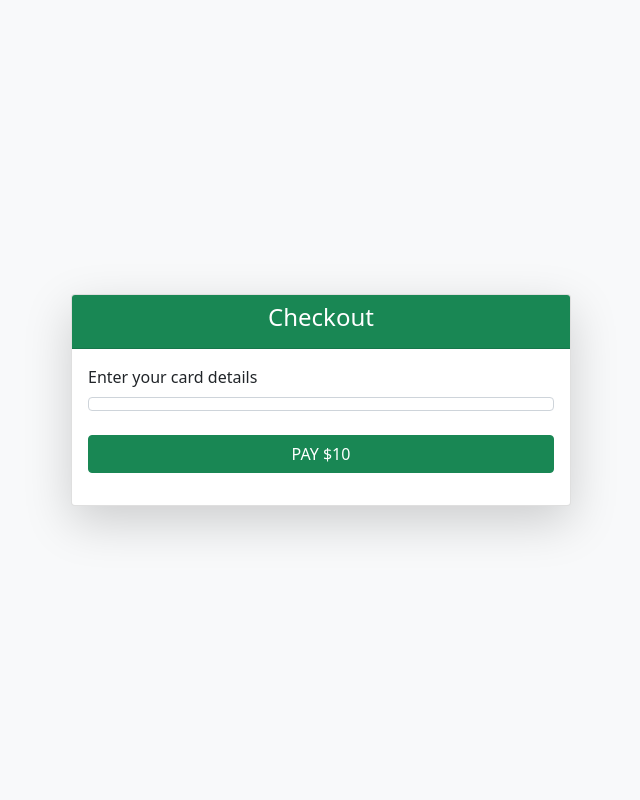
After one commit to 7-lim/EL_FIRMA, a Symfony app: template templates/stripe/index.html.twig in a window 1280 px wide. The commit adds this page. Shown: the whole page, without its empty margins (319-959 px from the left). Run offline with Twig, Linux system fonts and the light colour scheme; the template is opened without the code that fills it: most values are stand-ins (such as "Sample title", 1, 10 or a date in 2020); some libraries are stand-ins or nearby versions.

Commit message:
API 2 stripe!

```diff
--- a/composer.json
+++ b/composer.json
@@ -22,6 +22,7 @@
         "phpstan/phpdoc-parser": "^2.0",
         "stichoza/google-translate-php": "^5.2",
         "stof/doctrine-extensions-bundle": "^1.13",
+        "stripe/stripe-php": "^16.6",
         "symfony/asset": "6.4.*",
         "symfony/asset-mapper": "6.4.*",
         "symfony/cache": "6.4.*",
--- /dev/null
+++ b/templates/stripe/index.html.twig
@@ -0,0 +1,75 @@
+{% block css %}
+    <link href="https://cdn.jsdelivr.net/npm/bootstrap@5.0.2/dist/css/bootstrap.min.css" rel="stylesheet" integrity="sha384-EVSTQN3/azprG1Anm3QDgpJLIm9Nao0Yz1ztcQTwFspd3yD65VohhpuuCOmLASjC" crossorigin="anonymous">
+    <style>
+        body {
+            display: flex;
+            justify-content: center;
+            align-items: center;
+            height: 100vh;
+            background-color: #f8f9fa;
+        }
+        .card {
+            width: 100%;
+            max-width: 500px;
+        }
+    </style>
+{% endblock %}
+{% block body %}
+<body>
+    <div class="card shadow-lg">
+        <div class="card-header text-center bg-success text-white">
+            <h4>Checkout</h4>
+        </div>
+        <div class="card-body">
+            {% for message in app.flashes('success') %}
+                <div class="alert alert-success text-center">
+                    {{ message }}
+                </div>
+            {% endfor %}
+
+
+            <form id='checkout-form' method='post' action="{{ path('app_stripe_charge') }}">
+                <input type='hidden' name='stripeToken' id='stripe-token-id'>
+                <input type='hidden' name='ticketId' value='{{ ticket.id }}'>
+                <div class="mb-4">
+                    <label for="card-element" class="form-label">Enter your card details</label>
+                    <div id="card-element" class="form-control"></div>
+                </div>
+                <button
+                    id='pay-btn'
+                    class="btn btn-success w-100"
+                    type="button"
+                    onclick="createToken()">PAY ${{ ticket.Prix }}
+                </button>
+            </form>
+        </div>
+    </div>
+</body>
+{% block js %}
+    <script src="https://cdn.jsdelivr.net/npm/bootstrap@5.0.2/dist/js/bootstrap.bundle.min.js" integrity="sha384-MrcW6ZMFYlzcLA8Nl+NtUVF0sA7MsXsP1UyJoMp4YLEuNSfAP+JcXn/tWtIaxVXM" crossorigin="anonymous"></script>
+    <script src="https://js.stripe.com/v3/" ></script>
+    <script>
+        var stripe = Stripe("{{stripe_key}}");
+        var elements = stripe.elements();
+        var cardElement = elements.create('card');
+        cardElement.mount('#card-element');
+
+        function createToken() {
+            document.getElementById("pay-btn").disabled = true;
+            stripe.createToken(cardElement).then(function(result) {
+
+                if(typeof result.error != 'undefined') {
+                    document.getElementById("pay-btn").disabled = false;
+                    alert(result.error.message);
+                }
+
+                // creating token success
+                if(typeof result.token != 'undefined') {
+                    document.getElementById("stripe-token-id").value = result.token.id;
+                    document.getElementById('checkout-form').submit();
+                }
+            });
+        }
+    </script>
+{% endblock %}
+{% endblock %}
--- a/templates/ticket/index.html.twig
+++ b/templates/ticket/index.html.twig
@@ -46,7 +46,7 @@
                             {% endif %}
                         </td>
                         <td>
-                            <a href="{{ path('app_ticket_show', {'slug': ticket.slug}) }}"
+                            <a href="{{ path('app_ticket_show', {'id': ticket.id}) }}"
                                class="btn btn-sm btn-primary">
                                 Voir Ticket
                             </a>
```
Also changed, not shown: migrations/Version20250303002943.php (added, +31 -0 lines), src/Controller/StripeController.php (added, +60 -0 lines), src/Controller/TicketController.php (+13 -3 lines), src/Entity/Ticket.php (+16 -1 lines), templates/ticket/show.html.twig (+13 -0 lines), 2 other files.
